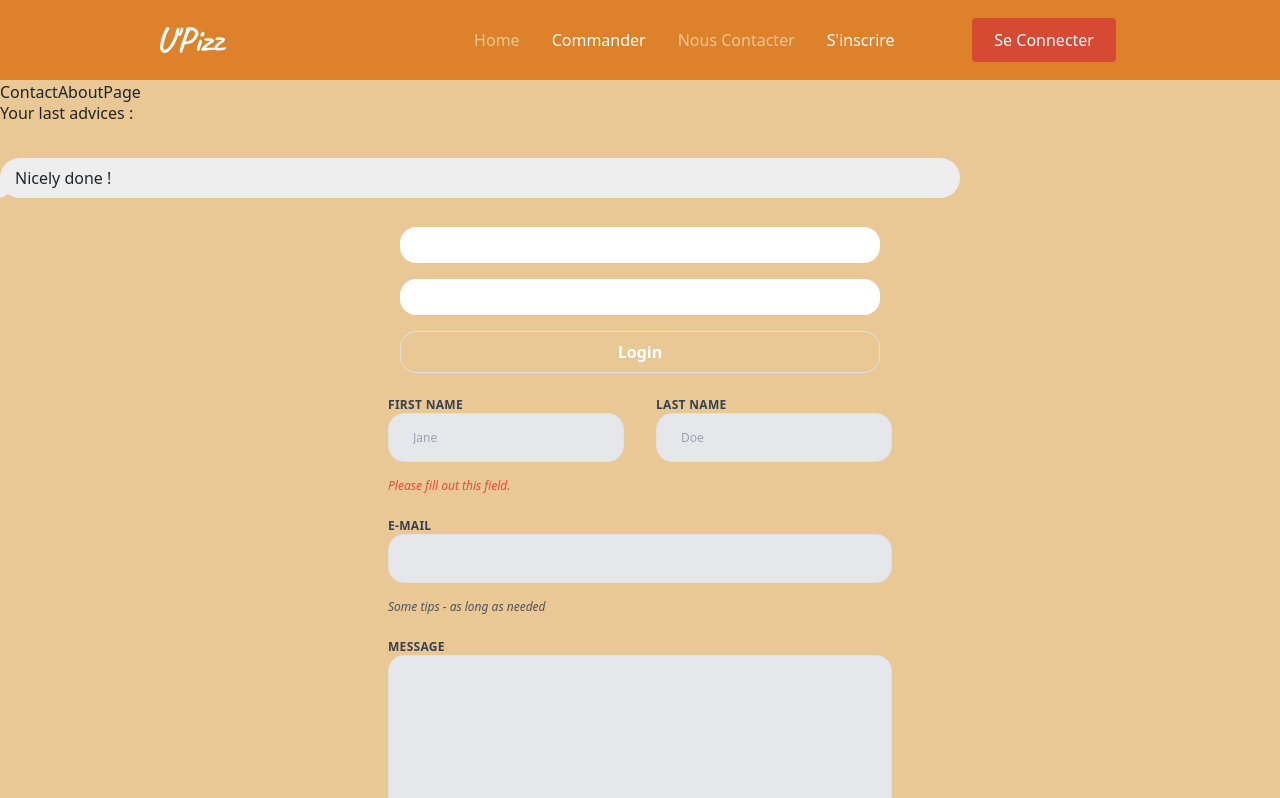
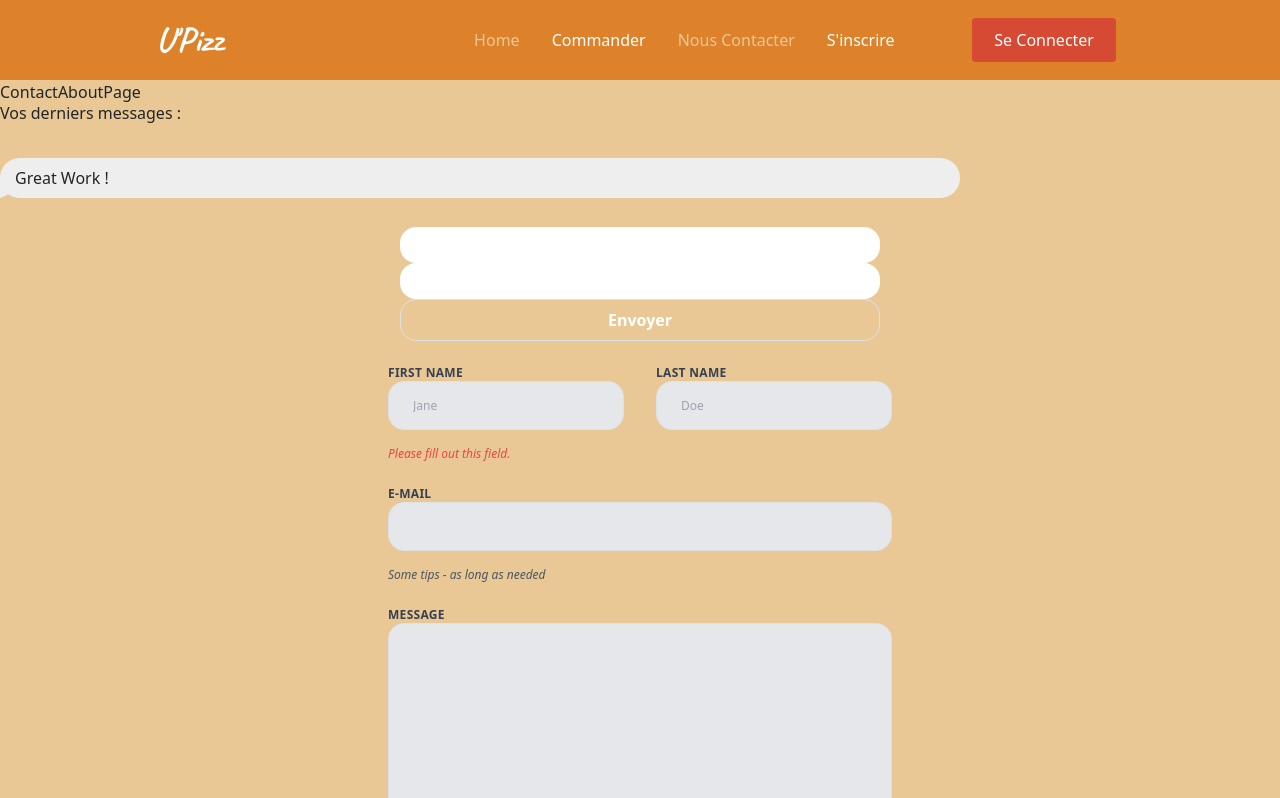
Before and after one commit to WildCodeSchool/lyon-js-react-march21-g1-p2, a React (Create React App) app: page /contact in a window 1280 px wide. Shown: the top 798 px of the page. Built offline with nearby package versions, Linux system fonts and the light colour scheme; no server answers.

Commit message:
fixed chat box finally !!!! :-) :-) :-)

```diff
--- a/src/components/Form.js
+++ b/src/components/Form.js
@@ -1,27 +1,29 @@
 // import './formStyles.css';
 import React from 'react';
 
+// livre d'or
 export default function Form() {
-  const [messages, setUserMessageInput] = React.useState(['Great Work !']);
-  const [pseudos, setPseudos] = React.useState(['Nicely done !']);
-  const [userIdInput, setUserIdInput] = React.useState('');
+  const [messages, setMessages] = React.useState(['Great Work !']);
+  const [userInput, setuserInput] = React.useState('');
+  const [userPseudo, setuserPseudo] = React.useState('');
 
   const handleSubmit = (event) => {
     event.preventDefault();
-    setUserIdInput('');
-    setPseudos([...pseudos, userIdInput]);
-    // setMessages([...messages, setUserMessageInput]);
+    setuserInput('');
+    setuserPseudo('');
+    setMessages([...messages, `${userInput}: ${userPseudo}`]);
   };
 
   return (
     <div>
-      <h2>Your last advices :</h2>
+      <h2>Vos derniers messages :</h2>
       <div className="chat-box ">
         <ul className="messages">
           <>
-            {pseudos.map((pseudo) => (
-              <li key={pseudo} className="message">
-                {pseudo}
+            {messages.map((message, index) => (
+              // eslint-disable-next-line react/no-array-index-key
+              <li key={index} className="message">
+                {message}
               </li>
             ))}
           </>
@@ -30,33 +32,29 @@ export default function Form() {
 
       <div className="container">
         <form
-          className="bg-blue text-center max-w-lg px-3 py-4 text-white mx-auto rounded"
+          className="bg-blue text-center max-w-lg px-3 py-4 text-black mx-auto rounded"
           onSubmit={handleSubmit}
         >
           <input
             type="text"
-            placeholder="Username"
             className="block w-full mx-auto text-sm py-2 px-3 rounded-2xl"
-            id="usePseudo"
             required
-            value={pseudos}
-            onChange={(event) => setUserIdInput(event.target.value)}
+            value={userInput}
+            onChange={(event) => setuserInput(event.target.value)}
           />
           <input
             type="text"
-            placeholder="Password"
-            className="block w-full mx-auto text-sm py-2 px-3 rounded-2xl my-3"
-            id="userMessage"
+            className="block w-full mx-auto text-sm py-2 px-3 rounded-2xl"
             required
-            value={messages}
-            onChange={(event) => setUserMessageInput(event.taget.value)}
+            value={userPseudo}
+            onChange={(event) => setuserPseudo(event.target.value)}
           />
           <button
-            id="submit"
+            value="Envoyer"
             type="submit"
             className="bg-blue text-white font-bold py-2 px-4 rounded-2xl border block mx-auto w-full"
           >
-            Login
+            Envoyer
           </button>
         </form>
       </div>
```
